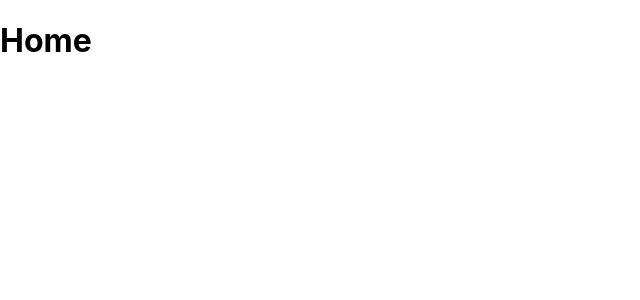
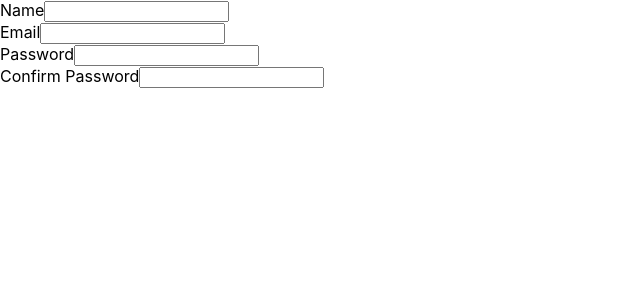
Before and after one commit to iifeoluwa/steps, a React (Create React App) app: page /profile in a window 1280 px wide. Shown: the top 300 px of the page, without its empty margins (0-640 px from the left). Built offline with nearby package versions, Linux system fonts and the light colour scheme.

Commit message:
Create form steps

```diff
--- a/src/components/App.jsx
+++ b/src/components/App.jsx
@@ -1,9 +1,39 @@
 import React from "react";
-
+import { Address, Name, Phone, Wizard } from "./forms";
 
 export default class App extends React.Component {
+    initialValues = {
+        name: '',
+        email: '',
+        password: '',
+        passwordConfirm: '',
+        dob: '',
+        phone: '',
+        gender: '',
+        address: '',
+        address2: '',
+        zip: '',
+        city: '',
+        state: '',
+    }
+
+    required = value => (value ? undefined : 'Required.');
 
     render() {
-        return <h1>Home</h1>
+        return (
+            <div className='container'>
+                <Wizard initialValues = {this.initialValues}>
+                    <Wizard.Step>
+                        <Name required={this.required}/>
+                    </Wizard.Step>
+                    <Wizard.Step>
+                        <Phone />
+                    </Wizard.Step>
+                    <Wizard.Step>
+                        <Address />
+                    </Wizard.Step>
+                </Wizard>
+            </div>
+        )
     }
 }
--- a/src/components/forms/Address.jsx
+++ b/src/components/forms/Address.jsx
@@ -0,0 +1,83 @@
+import React from 'react';
+import { Field, ErrorMessage } from 'formik';
+
+const Address = (props) => {
+    const {required} = props;
+
+    return (
+        <div className='formContainer'>
+            <div>
+                <label>Address</label>
+                <Field
+                    name="address"
+                    component="input"
+                    type="text"
+                    validate={required}
+                />
+                <ErrorMessage
+                    name="address"
+                    component="div"
+                    className="field-error"
+                />
+            </div>
+            <div>
+                <label>Secondary Address</label>
+                <Field
+                name="address2"
+                component="input"
+                type="text"
+                />
+                <ErrorMessage
+                name="address2"
+                component="div"
+                className="field-error"
+                />
+            </div>
+            <div>
+                <label>Zip Code</label>
+                <Field
+                name="zip"
+                component="input"
+                type="text"
+                validate={required}
+                />
+                <ErrorMessage
+                name="zip"
+                component="div"
+                className="field-error"
+                />
+            </div>
+            <div>
+                <label>City</label>
+                <Field
+                name="city"
+                component="input"
+                type="text"
+                validate={required}
+                />
+                <ErrorMessage
+                name="city"
+                component="div"
+                className="field-error"
+                />
+            </div>
+            <div>
+                <label>State</label>
+                <Field
+                name="state"
+                component="input"
+                type="text"
+                validate={required}
+                />
+                <ErrorMessage
+                name="state"
+                component="div"
+                className="field-error"
+                />
+            </div>
+
+        </div>
+    )
+}
+
+export default Address;
--- a/src/components/forms/Name.jsx
+++ b/src/components/forms/Name.jsx
@@ -1,7 +1,69 @@
-import React from 'react'
+import React from 'react';
+import { Field, ErrorMessage } from 'formik';
 
 const Name = (props) => {
-    return <p>This is name</p>
+    const {required, confirmPassword} = props;
+
+    return (
+        <div className='formContainer'>
+            <div>
+                <label>Name</label>
+                <Field
+                    name="name"
+                    component="input"
+                    type="text"
+                    validate={required}
+                />
+                <ErrorMessage
+                    name="name"
+                    component="div"
+                    className="field-error"
+                />
+            </div>
+            <div>
+                <label>Email</label>
+                <Field
+                name="email"
+                component="input"
+                type="email"
+                validate={required}
+                />
+                <ErrorMessage
+                name="email"
+                component="div"
+                className="field-error"
+                />
+            </div>
+            <div>
+                <label>Password</label>
+                <Field
+                name="password"
+                component="input"
+                type="password"
+                validate={required}
+                />
+                <ErrorMessage
+                name="password"
+                component="div"
+                className="field-error"
+                />
+            </div>
+            <div>
+                <label>Confirm Password</label>
+                <Field
+                name="passwordConfirm"
+                component="input"
+                type="password"
+                validate={confirmPassword}
+                />
+                <ErrorMessage
+                name="passwordConfirm"
+                component="div"
+                className="field-error"
+                />
+            </div>
+        </div>
+    )
 }
 
 export default Name
--- a/src/components/forms/Phone.jsx
+++ b/src/components/forms/Phone.jsx
@@ -0,0 +1,59 @@
+import React from 'react';
+import { Field, ErrorMessage } from 'formik';
+
+const getDate = () => new Date().toJSON().slice(0,10);
+
+const Phone = (props) => {
+    const {required} = props;
+
+    return (
+        <div className='formContainer'>
+            <div>
+                <label>Date of Birth</label>
+                <Field
+                    name="dob"
+                    component="input"
+                    type="date"
+                    placeholder="1998-02-22"
+                    max={getDate}
+                    validate={required}
+                />
+                <ErrorMessage
+                    name="dob"
+                    component="div"
+                    className="field-error"
+                />
+            </div>
+            <div>
+                <label>Phone</label>
+                <Field
+                name="phone"
+                component="input"
+                type="tel"
+                validate={required}
+                />
+                <ErrorMessage
+                name="phone"
+                component="div"
+                className="field-error"
+                />
+            </div>
+            <div>
+                <label>Gender</label>
+                <Field name="gender" component="select">
+                    <option value="">Select a Color</option>
+                    <option value="male">Male</option>
+                    <option value="female">Female</option>
+                    <option value="none">Prefer not to say</option>
+                </Field>
+                <ErrorMessage
+                name="gender"
+                component="div"
+                className="field-error"
+                />
+            </div>
+        </div>
+    )
+}
+
+export default Phone
--- a/src/components/forms/Wizard.jsx
+++ b/src/components/forms/Wizard.jsx
@@ -1,7 +1,45 @@
 import React from "react";
-
+import { Formik, Field, ErrorMessage } from 'formik';
 
 
 export default class Wizard extends React.Component {
+    static Step = ({ children }) => children;
 
+    constructor(props) {
+        super(props);
+        this.state = {
+            step: 0,
+            values: props.initialValues
+        };
+    }
+
+    next = values => {
+        this.setState(state => ({
+            step: Math.min(state.step + 1, this.props.children.length - 1),
+            values
+        }))
+    }
+
+    prev = values => {
+        this.setState(state => ({
+            step: Math.max(state.step - 1, 0),
+            values
+        }))
+    }
+    render() {
+        const {children} = this.props;
+        const { step, values } = this.state;
+        const activeStep = React.Children.toArray(children)[step];
+
+        return (
+            <Formik
+                initialValues={values}
+                render={({ values }) => (
+                    <form>
+                        { activeStep }
+                    </form>
+                )}
+            />
+        )
+    }
 }
```
